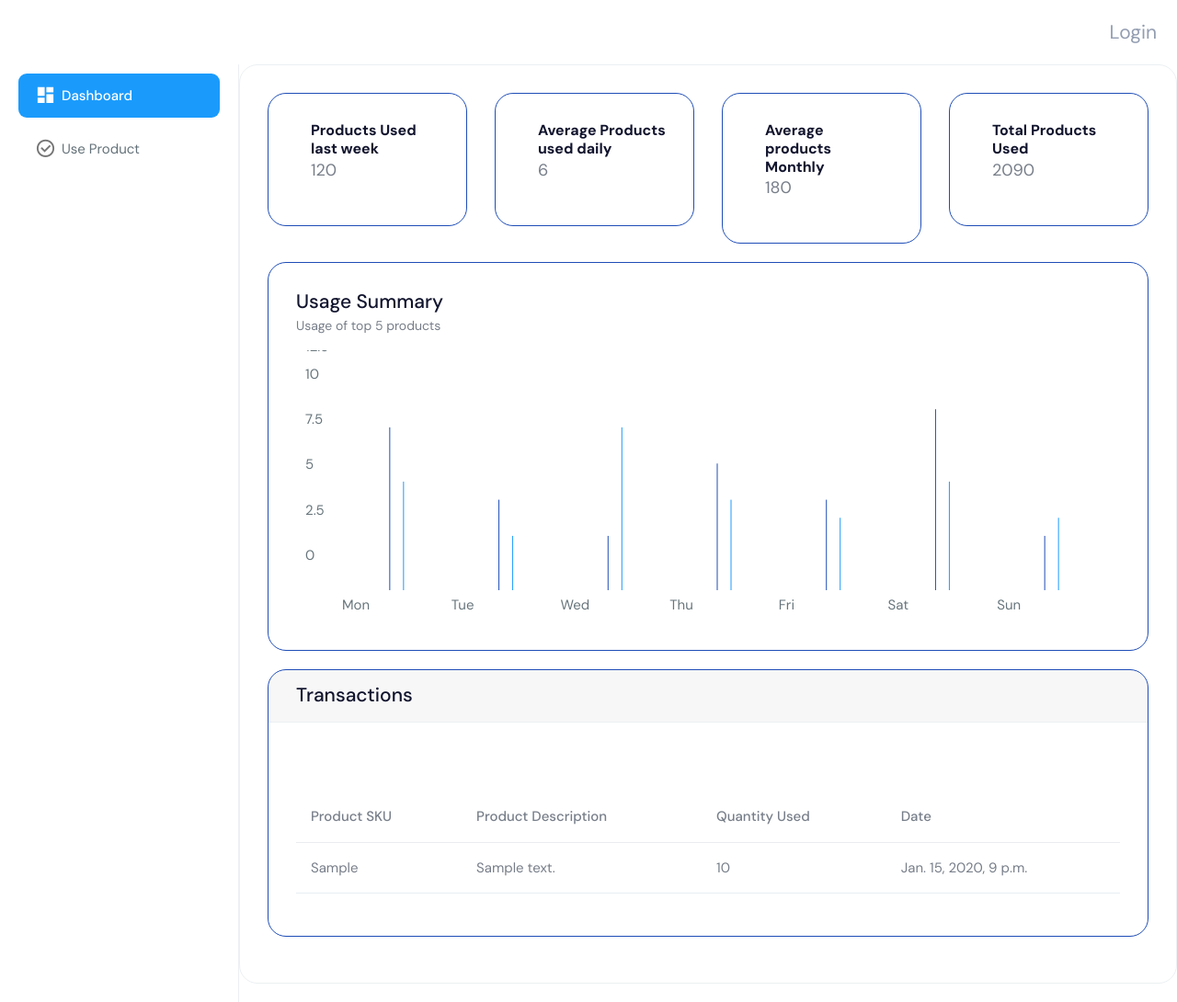
After one commit to furqanbutt/InventoryManagement, a Django app: page /dashboard in a window 1280 px wide. The commit adds this page. Shown: the whole page at 92% size. Run offline with Django 3.2, Linux system fonts and the light colour scheme; tables that the repository leaves empty hold one stand-in row (values such as "Sample post"); some libraries are stand-ins or nearby versions.

Commit message:
updating Dashboard page

```diff
--- a/main/models.py
+++ b/main/models.py
@@ -24,6 +24,5 @@
     quantityUsed = models.IntegerField()
     dateUsed = models.DateTimeField(default=now())
 
-
     def __str__(self):
         return "[%s] %s items used at [%s]." % (self.product.productSku, self.quantityUsed, self.dateUsed.__str__())
--- a/main/urls.py
+++ b/main/urls.py
@@ -7,6 +7,7 @@
 urlpatterns = [
                   path("", views.index, name='index'),
                   path("products", views.index, name='products'),
+                  path("dashboard", views.dashboard, name='dashboard'),
                   path("editProduct", views.editProduct, name='editProduct'),
                   path("addProduct", views.addProduct, name='addProduct'),
                   path("useProduct", views.useProduct, name='useProduct'),
--- a/main/views.py
+++ b/main/views.py
@@ -101,6 +101,14 @@
     return render(request, "useProduct.html", {"products": products})
 
 
+def dashboard(request):
+    top5ProductsUsedLastWeek = Transaction.objects.all().order_by("-dateUsed")[:2]
+
+    print(top5ProductsUsedLastWeek)
+    transactions = Transaction.objects.all().order_by("-dateUsed")
+    return render(request, "dashboard.html", {"transactions": transactions})
+
+
 def register_request(request):
     if request.user.is_authenticated:
         return redirect("/")
--- a/templates/base.html
+++ b/templates/base.html
@@ -44,8 +44,9 @@
 {#        <div class="lds-pos"></div>#}
 {#    </div>#}
 {#</div>#}
-{#<div id="main-wrapper" data-layout="vertical" data-navbarbg="skin5" data-sidebartype="full"#}
-{#     data-sidebar-position="absolute" data-header-position="absolute" data-boxed-layout="full">#}
+<div id="main-wrapper" data-layout="vertical" data-navbarbg="skin5" data-sidebartype="full"
+     data-sidebar-position="absolute" data-header-position="absolute" data-boxed-layout="full"
+>
     <!-- ============================================================== -->
     <!-- Topbar header - style you can find in pages.scss -->
     <!-- ============================================================== -->
@@ -133,10 +134,30 @@
     <!-- ============================================================== -->
     <!-- End Topbar header -->
     <!-- ============================================================== -->
-
+    <aside class="left-sidebar" data-sidebarbg="skin6">
+        <!-- Sidebar scroll-->
+        <div class="scroll-sidebar">
+            <!-- Sidebar navigation-->
+            <nav class="sidebar-nav">
+                <ul id="sidebarnav">
+                    <li class="sidebar-item"><a class="sidebar-link waves-effect waves-dark sidebar-link"
+                                                href="{% url 'dashboard' %}" aria-expanded="false"><i
+                            class="mdi mdi-view-dashboard"></i><span
+                            class="hide-menu">Dashboard</span></a></li>
+                    <li class="sidebar-item"><a class="sidebar-link waves-effect waves-dark sidebar-link"
+                                                href="{% url 'useProduct' %}" aria-expanded="false"><i
+                            class="mdi mdi-check-circle-outline"></i><span class="hide-menu">Use Product</span></a></li>
+                </ul>
+            </nav>
+        </div>
+    </aside>
+    <div class="page-wrapper">
         {% block content %}
         {% endblock %}
     </div>
+</div>
+
+
 {#<script src="{% static 'jquery/dist/jquery.min.js' %}"></script>#}
 <!-- Bootstrap tether Core JavaScript -->
 <script src="{% static 'bootstrap/dist/js/bootstrap.bundle.min.js' %}"></script>
--- /dev/null
+++ b/templates/dashboard.html
@@ -0,0 +1,152 @@
+{% extends 'base.html' %}
+{% load static %}
+{% block content %}
+    <div class="card h-auto">{#   style="height: 92vh !important; background-color: #0d4a79">#}
+        <div class="card-body">
+            <div class="row">
+
+                <div class="col-lg-3 col-sm-12">
+                    <div class="card border-primary">
+                        <div class="card-body ">
+                            {#                            <h4 class="card-title">Weekly Stats</h4>#}
+                            {#                            <h6 class="card-subtitle">Average sales</h6>#}
+                            <div class=" pb-3 d-flex align-items-center">
+                                {#                                    <span class="btn btn-primary btn-circle d-flex align-items-center">#}
+                                {#                                        <i class="mdi mdi-cart-outline fs-4"></i>#}
+                                {#                                    </span>#}
+                                <div class="ms-3">
+                                    <h5 class="mb-0 fw-bold">Products Used last week</h5>
+                                    <span class="text-muted fs-4">120</span>
+                                </div>
+                                {#                                <div class="ms-auto">#}
+                                {#                                    <span class="badge bg-light text-muted">+68%</span>#}
+                                {#                                </div>#}
+                            </div>
+                        </div>
+                    </div>
+                </div>
+                <div class="col-lg-3 col-sm-12">
+                    <div class="card border-primary">
+                        <div class="card-body">
+                            {#                            <h4 class="card-title">Weekly Stats</h4>#}
+                            {#                            <h6 class="card-subtitle">Average sales</h6>#}
+                            <div class="pb-3 d-flex align-items-center">
+                                {#                                    <span class="btn btn-primary btn-circle d-flex align-items-center">#}
+                                {#                                        <i class="mdi mdi-cart-outline fs-4"></i>#}
+                                {#                                    </span>#}
+                                <div class="ms-3">
+                                    <h5 class="mb-0 fw-bold">Average Products used daily</h5>
+                                    <span class="text-muted fs-4">6</span>
+                                </div>
+                                {#                                <div class="ms-auto">#}
+                                {#                                    <span class="badge bg-light text-muted">+68%</span>#}
+                                {#                                </div>#}
+                            </div>
+                        </div>
+                    </div>
+                </div>
+                <div class="col-lg-3 col-sm-12">
+                    <div class="card border-primary">
+                        <div class="card-body">
+                            {#                            <h4 class="card-title">Weekly Stats</h4>#}
+                            {#                            <h6 class="card-subtitle">Average sales</h6>#}
+                            <div class=" pb-3 d-flex align-items-center">
+                                {#                                    <span class="btn btn-primary btn-circle d-flex align-items-center">#}
+                                {#                                        <i class="mdi mdi-cart-outline fs-4"></i>#}
+                                {#                                    </span>#}
+                                <div class="ms-3">
+                                    <h5 class="mb-0 fw-bold">Average products Monthly</h5>
+                                    <span class="text-muted fs-4">180</span>
+                                </div>
+                                {#                                <div class="ms-auto">#}
+                                {#                                    <span class="badge bg-light text-muted">+68%</span>#}
+                                {#                                </div>#}
+                            </div>
+                        </div>
+                    </div>
+                </div>
+                <div class="col-lg-3 col-sm-12">
+                    <div class="card border-primary">
+                        <div class="card-body">
+                            {#                            <h4 class="card-title">Weekly Stats</h4>#}
+                            {#                            <h6 class="card-subtitle">Average sales</h6>#}
+                            <div class="pb-3 d-flex align-items-center">
+                                {#                                    <span class="btn btn-primary btn-circle d-flex align-items-center">#}
+                                {#                                        <i class="mdi mdi-cart-outline fs-4"></i>#}
+                                {#                                    </span>#}
+                                <div class="ms-3">
+                                    <h5 class="mb-0 fw-bold">Total Products Used</h5>
+                                    <span class="text-muted fs-4">2090</span>
+                                </div>
+                                {#                                <div class="ms-auto">#}
+                                {#                                    <span class="badge bg-light text-muted">+68%</span>#}
+                                {#                                </div>#}
+                            </div>
+                        </div>
+                    </div>
+                </div>
+            </div>
+            <div class="row">
+                <div class="col-lg-12">
+                    <div class="card border-primary">
+                        <div class="card-body">
+                            <div class="d-md-flex align-items-center">
+                                <div>
+                                    <h4 class="card-title">Usage Summary</h4>
+                                    <h6 class="card-subtitle">Usage of top 5 products</h6>
+                                </div>
+                                <div class="ms-auto d-flex no-block align-items-center">
+                                    <ul class="list-inline dl d-flex align-items-center m-r-15 m-b-0">
+                                        {#                                    <li class="list-inline-item d-flex align-items-center text-info"><i#}
+                                        {#                                            class="fa fa-circle font-10 me-1"></i> Ample#}
+                                        {#                                    </li>#}
+                                        {#                                    <li class="list-inline-item d-flex align-items-center text-primary"><i#}
+                                        {#                                            class="fa fa-circle font-10 me-1"></i> Pixel#}
+                                        {#                                    </li>#}
+                                    </ul>
+                                </div>
+                            </div>
+                            <div class="amp-pxl mt-2" style="height: 37vh;">
+                                <div class="chartist-tooltip"></div>
+                            </div>
+                        </div>
+                    </div>
+                    <div class="card border-primary">
+                        <h3 class="card-header ">Transactions</h3>
+                        <div class="card-body overflow-scroll">
+                            <div>
+                                <br>
+                                <br>
+                                <table class="table" id="dtBasicExample">
+                                    <thead>
+                                    <th>Product SKU</th>
+                                    <th>Product Description</th>
+                                    <th>Quantity Used</th>
+                                    <th>Date</th>
+                                    </thead>
+                                    <tbody>
+                                    {% for transaction in transactions %}
+                                        <tr>
+                                            <td>{{ transaction.product.productSku }}</td>
+                                            <td>{{ transaction.product.productDescription }}</td>
+                                            <td>{{ transaction.quantityUsed }}</td>
+                                            <td>{{ transaction.dateUsed }}</td>
+                                            {#                                                <td>#}
+                                            {#                                                    <a href="{% url 'editProduct' %}?productId={{ product.productSku }}"><i#}
+                                            {#                                                            class="font-20 mdi mdi-pencil-box-outline"></i></a>#}
+                                            {#                                                <a class="btn btn-sm btn-outline-primary" href="{% url 'useProduct' %}?productId={{ product.productSku }}" >Withdraw</a>#}
+                                            {#                                                </td>#}
+                                        </tr>
+                                    {% endfor %}
+
+                                    </tbody>
+                                </table>
+                            </div>
+                        </div>
+                    </div>
+                </div>
+            </div>
+        </div>
+    </div>
+
+{% endblock %}
```
Lines whose indentation alone changed are shown as unchanged.
